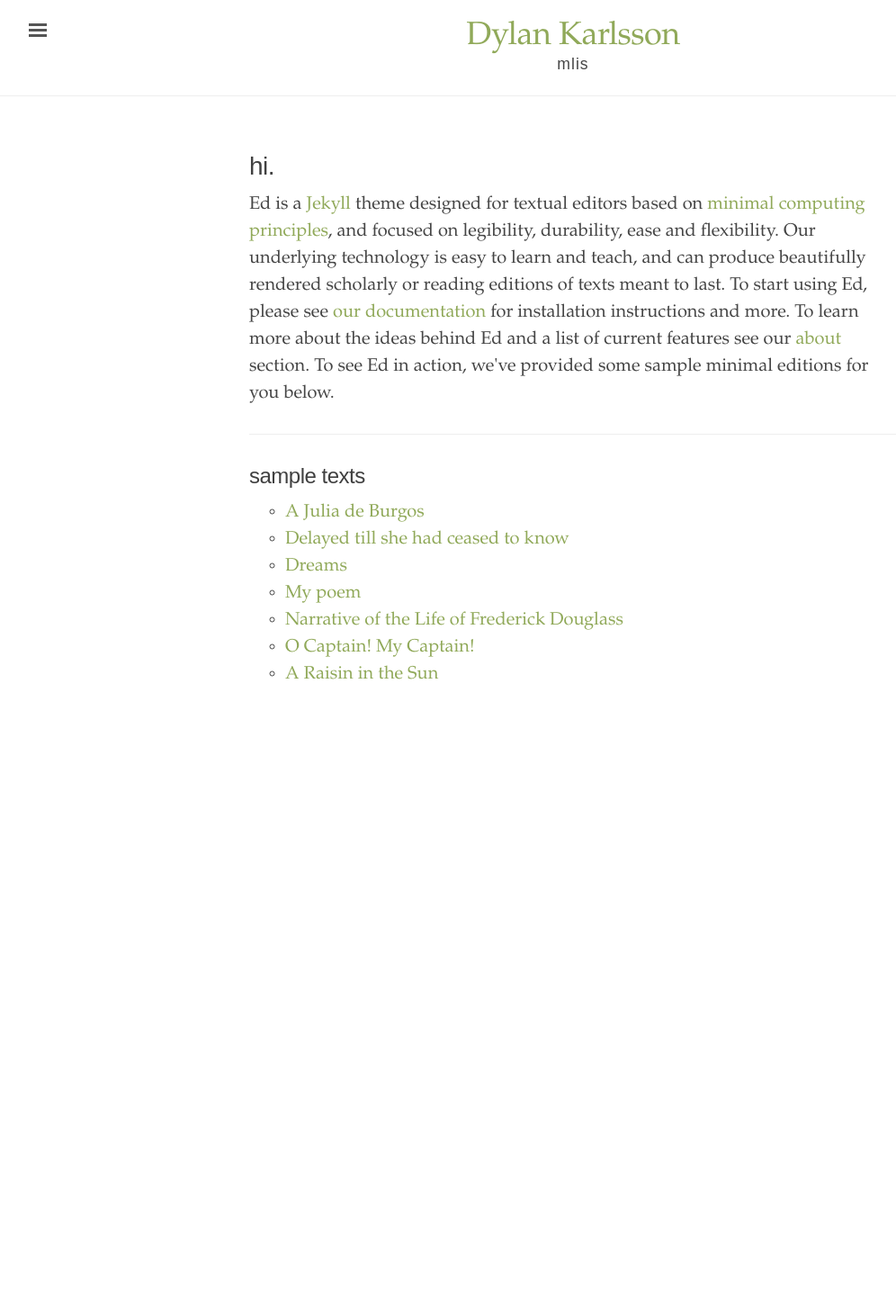
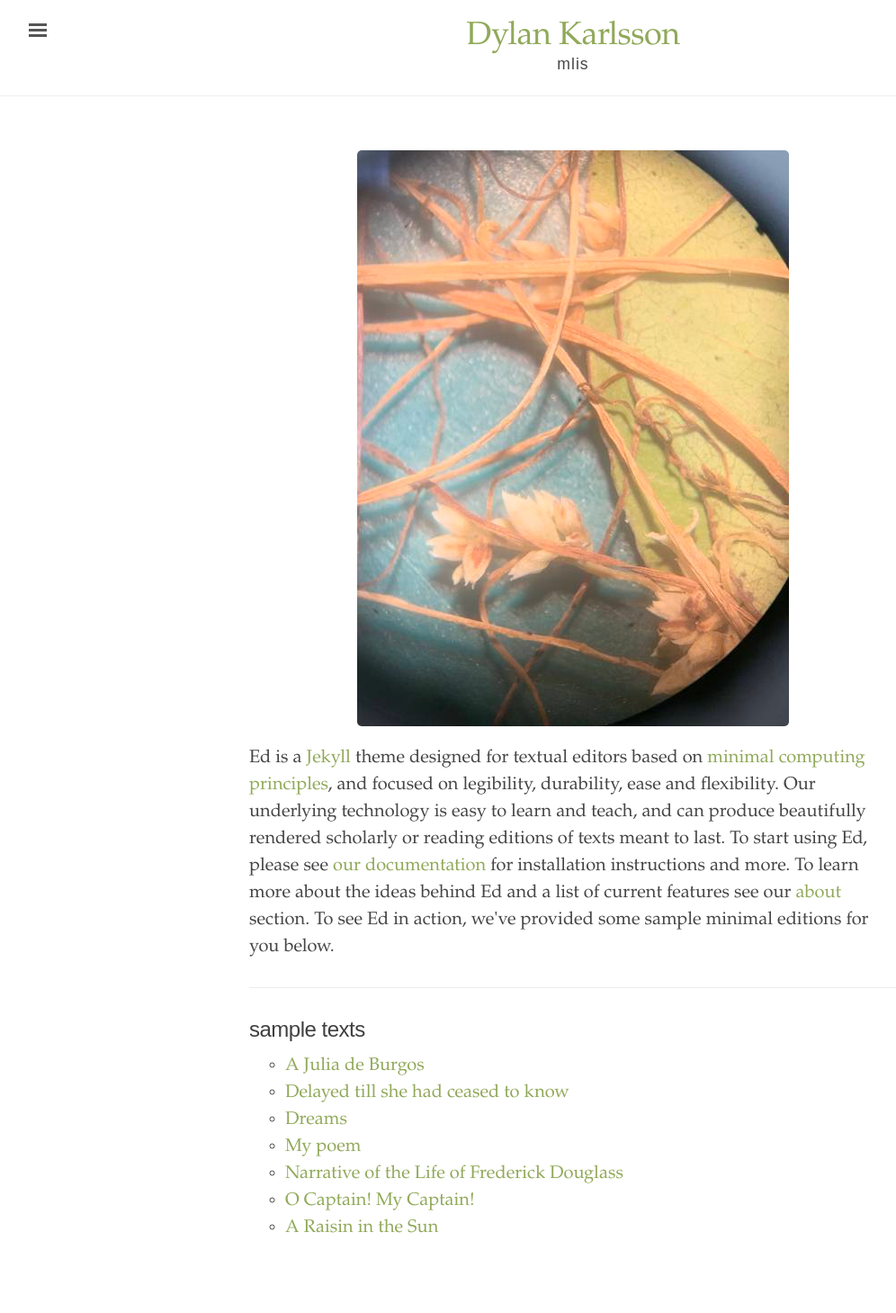
Before and after one commit to dylankarlsson/portfolio, a Jekyll site: the page built from index.html, in a window 1280 px wide. Shown: the whole page at 90% size, without its empty margins (3-999 px from the left). Built offline with Jekyll 4.4.1, drawn with Linux system fonts in a browser that asks for light colours; before the commit the page ends 900 px from its top, so only the background shows below that.

Commit message:
Update index.html

```diff
--- a/index.html
+++ b/index.html
@@ -1,9 +1,10 @@
 ---
 layout: default
-title: "Ed."
+title: "Dylan Karlsson"
 ---
 <div class="introduction">
-  <h1>hi.</h1>
+
+<center><img src="https://github.com/dylankarlsson/portfolio/blob/master/assets/microscope.jpg" alt="Botanical specimen under a microscope."></center>
 
 <p>
   Ed is a <a href="https://jekyllrb.com/" target="_blank">Jekyll</a> theme designed for textual
```
